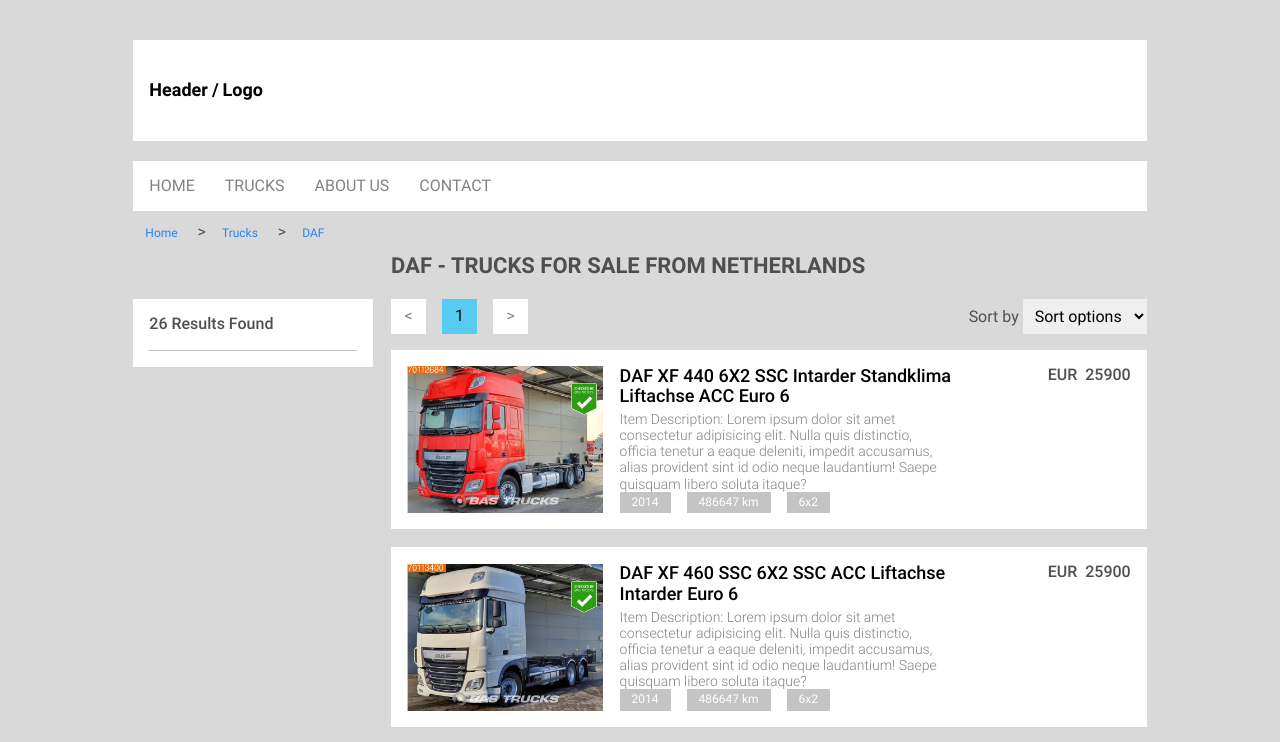
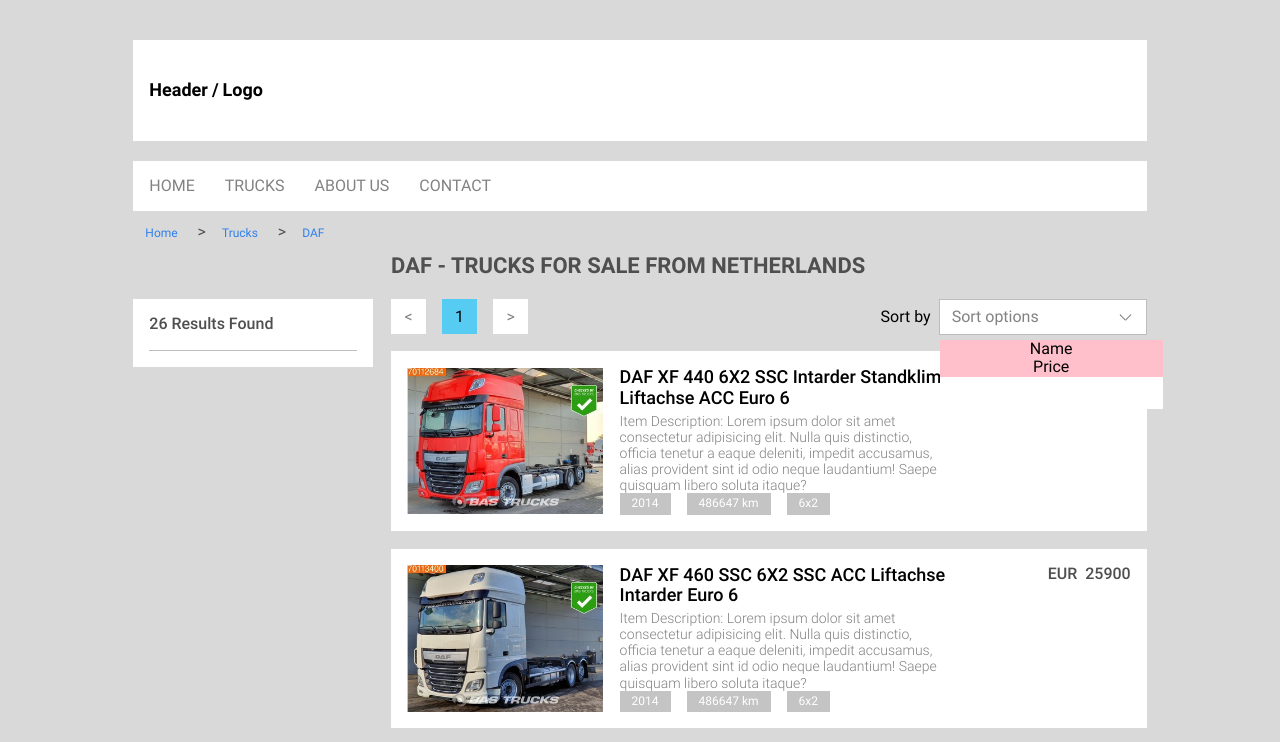
Before and after one commit to mitrofanzxc/web-marketing-test, a website built with webpack: page src/index.html in a window 1280 px wide. Shown: the top 742 px of the page. Built offline with nearby package versions, Linux system fonts and the light colour scheme; a web font is replaced by a local one.

Commit message:
refactor: styles for select-sort (Sat, Jul 16, 2022 12:54:55 PM)

```diff
--- a/src/index.html
+++ b/src/index.html
@@ -59,20 +59,26 @@
             <button class="pagination__item pagination__item_active">1</button>
             <button class="pagination__item pagination__item_disabled">&gt;</button>
           </div>
-          <label class="sort"
-            >Sort by
-            <select name="sort">
-              <option value="">Sort options</option>
-              <option value="name">Name</option>
-              <option value="price">Price</option>
-              <option value="brand">Brand</option>
-              <option value="model">Model</option>
-              <option value="type">Type</option>
-              <option value="year">Year</option>
-              <option value="mileage">Mileage</option>
-              <option value="power">Power</option>
-            </select>
-          </label>
+          <div class="select-sort">
+            <p class="select-sort__label">Sort by</p>
+            <button class="select-sort__button">
+              <span class="select-sort__button-description">Sort options</span>
+              <div class="select-sort__button-icon"></div>
+              <div class="select-list__wrapper">
+                <ul class="select-list">
+                  <li class="select-list__item">Name</li>
+                  <li class="select-list__item">Price</li>
+                </ul>
+                <input
+                  type="text"
+                  name="select-sort__input"
+                  id="select-sort__input"
+                  value=""
+                  class="select-sort__input"
+                />
+              </div>
+            </button>
+          </div>
         </div>
         <ul class="catalog-list">
           <li class="catalog-list__item">
--- a/src/index.scss
+++ b/src/index.scss
@@ -390,6 +390,15 @@
   }
 }
 
+// @keyframes rotate90 {
+//   from {
+//     transform: rotate(0deg);
+//   }
+//   to {
+//     transform: rotate(90deg);
+//   }
+// }
+
 // === / ANIMATIONS ===
 
 // === FOOTER ===
@@ -425,3 +434,102 @@
 }
 
 // === COPYRIGHT ===
+
+// === SELECT_SORT ===
+
+.visibility_hidden {
+  visibility: hidden;
+}
+
+.select-sort {
+  display: flex;
+  align-items: center;
+  justify-content: center;
+  gap: $base * 2;
+  font-size: $fs-m;
+  font-weight: $fw-regular;
+}
+
+.select-sort__label {
+  color: $color-black;
+}
+
+.select-sort__button {
+  position: relative;
+  display: flex;
+  align-items: center;
+  justify-content: space-between;
+  width: $base * 52;
+  padding: $base * 2 $base * 3 $base * 2 $base * 3;
+  background-color: $color-white;
+  border: 1px solid $color-border;
+  transition: all $transition-01;
+
+  &:focus {
+    border-color: $color-primary;
+
+    .select-sort__button-icon {
+      transform: rotate(180deg);
+
+      &::before,
+      &::after {
+        background-color: $color-primary;
+      }
+    }
+
+    .select-sort__button-description {
+      color: $color-default;
+    }
+  }
+
+  &:disabled {
+    background-color: $color-disabled-light;
+  }
+}
+
+.select-sort__button-description {
+  color: $color-disabled;
+}
+
+.select-sort__button-icon {
+  position: relative;
+  width: $base * 4;
+  height: $base * 4;
+  transition: all $transition-01;
+
+  &::before,
+  &::after {
+    content: '';
+    position: absolute;
+    top: 50%;
+    width: 50%;
+    height: 1%;
+    background-color: $color-disabled;
+    border-radius: $base;
+  }
+
+  &::before {
+    left: 9.4%;
+    transform: rotate(45deg);
+  }
+
+  &::after {
+    right: 9.4%;
+    transform: rotate(-45deg);
+  }
+}
+
+.select-list__wrapper {
+  position: absolute;
+  top: $base * 10;
+  left: 0;
+  background-color: pink;
+}
+
+.select-list {
+}
+
+.select-list__item {
+}
+
+// === SELECT_SORT ===
--- a/src/sass/constants.scss
+++ b/src/sass/constants.scss
@@ -56,6 +56,7 @@
 $color-default: rgba(79, 79, 79, 1);
 $color-grey: rgba(196, 196, 196, 1);
 $color-disabled: rgba(130, 130, 130, 1);
+$color-disabled-light: rgba(224, 224, 224, 1);
 $color-border: rgba(189, 189, 189, 1);
 $color-body: rgba(217, 217, 217, 1);
 $color-link: rgba(47, 128, 237, 1);
```
